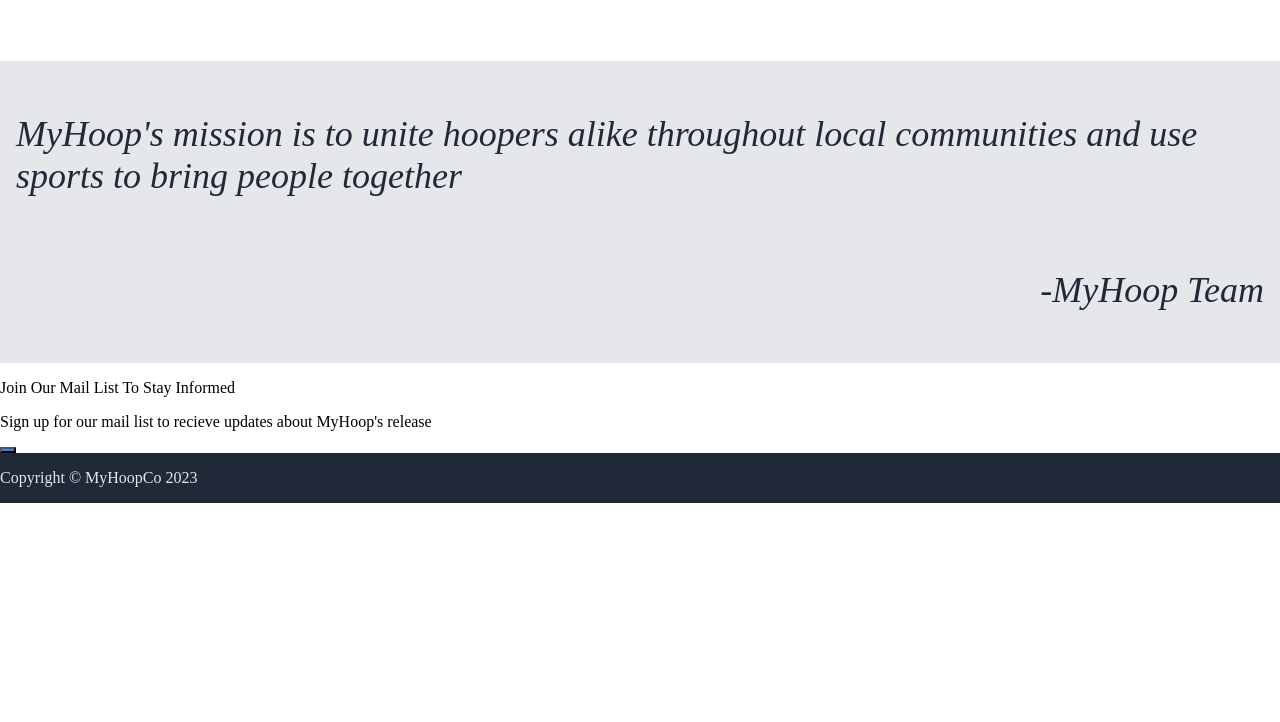
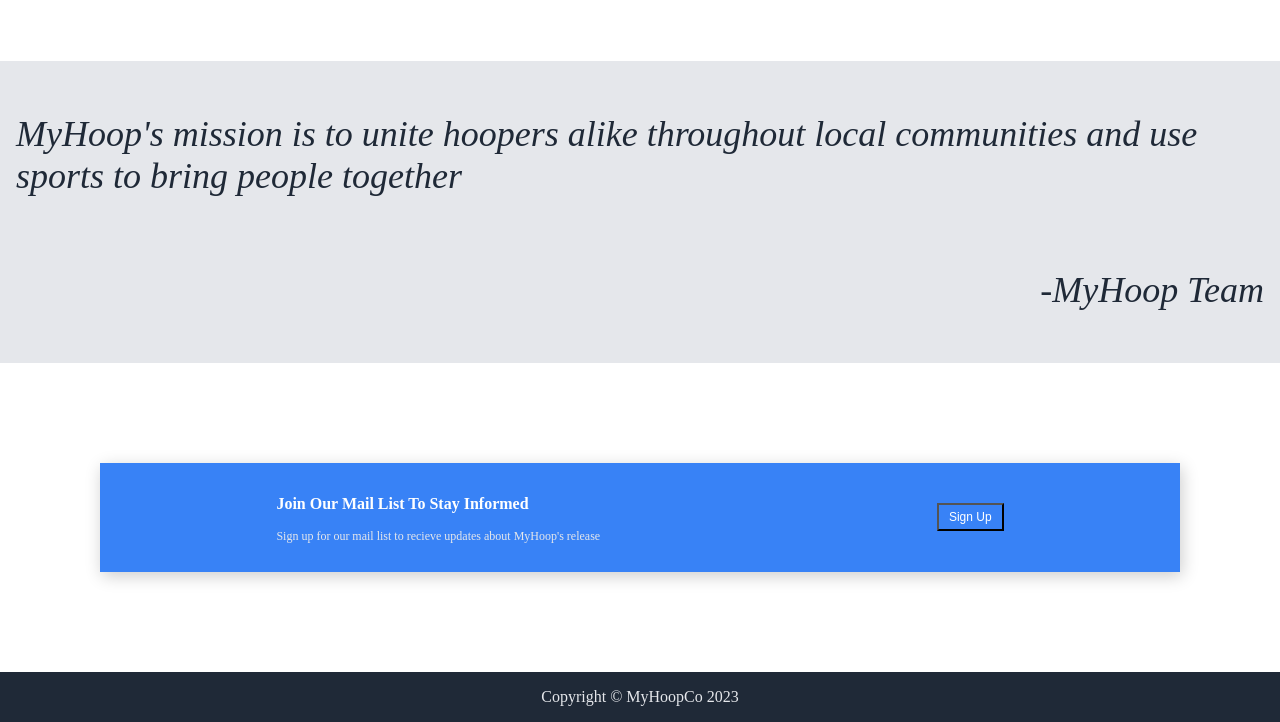
Before and after one commit to EJ-Lan/odin-landing-page, a plain HTML site: page index.html in a window 1280 px wide. Shown: the part 1312-2034 px from the top of the page. Before the commit the page ends 1815 px from the top, so only its background shows below. Drawn offline with Linux system fonts and the light colour scheme.

Commit message:
Finish up last sections

```diff
--- a/index.html
+++ b/index.html
@@ -67,11 +67,11 @@
         <div class="mail-list-section">
             <div class="card">
                 <div class="mail-list-content">
-                    <p>Join Our Mail List To Stay Informed</p>
-                    <p>Sign up for our mail list to recieve updates about MyHoop's release</p>
+                    <p class="join-mail">Join Our Mail List To Stay Informed</p>
+                    <p class="mail-content">Sign up for our mail list to recieve updates about MyHoop's release</p>
                 </div>
 
-                <button class="Sign up"></button>
+                <button class="sign-up">Sign Up</button>
             </div>
         </div>
 
--- a/style.css
+++ b/style.css
@@ -27,7 +27,7 @@ a {
 
 button {
     color: white;
-    background-color: #3882F6
+    background-color: grey;
 }
 
 ul {
@@ -123,3 +123,42 @@ img {
     font-style: none;
     align-self: flex-end;
 }
+
+.card {
+    background: #3882F6;
+    box-shadow: 2px 4px 16px rgba(0,0,0,.2);
+    margin: 100px;
+    color: white;
+    display: flex;
+    align-items: flex-start; /* Align items to the left */
+    justify-content: space-around;
+    gap: 16px;
+    padding: 16px;
+}
+
+.sign-up {
+    font-size: 12px;
+    padding: 5px 10px; /* Adjust padding to make the button smaller */
+    margin-left: 0; /* Ensure there's no margin on the left */
+}
+
+.join-mail {
+    font-size: 16px;
+    font-weight: bold;
+}
+
+.mail-content {
+    font-size: 12px;
+    color: #E5E7EB;
+}
+
+.sign-up {
+    font-size: 12px;
+    align-self: center;
+    background-color: #3882F6;
+
+}
+
+.footer {
+    text-align: center;
+}
```
